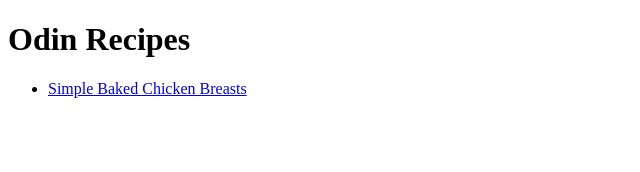
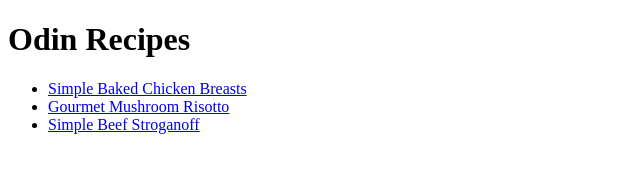
Before and after one commit to wicknesh/odin-recipes, a plain HTML site: page index.html in a window 1280 px wide. Shown: the whole page, without its empty margins (0-640 px from the left). Drawn offline with Linux system fonts and the light colour scheme.

Commit message:
Added two new recipe links

```diff
--- a/index.html
+++ b/index.html
@@ -8,6 +8,8 @@
         <h1>Odin Recipes</h1>
         <ul>
             <li><a href="./recipes/simple-baked-chicken-breasts.html">Simple Baked Chicken Breasts</a></li>
+            <li><a href="./recipes/gourmet-mushroom-risotto.html">Gourmet Mushroom Risotto</a></li>
+            <li><a href="./recipes/simple-beef-stroganoff.html">Simple Beef Stroganoff</a></li>
         </ul>
     </body>
 </html>
```
